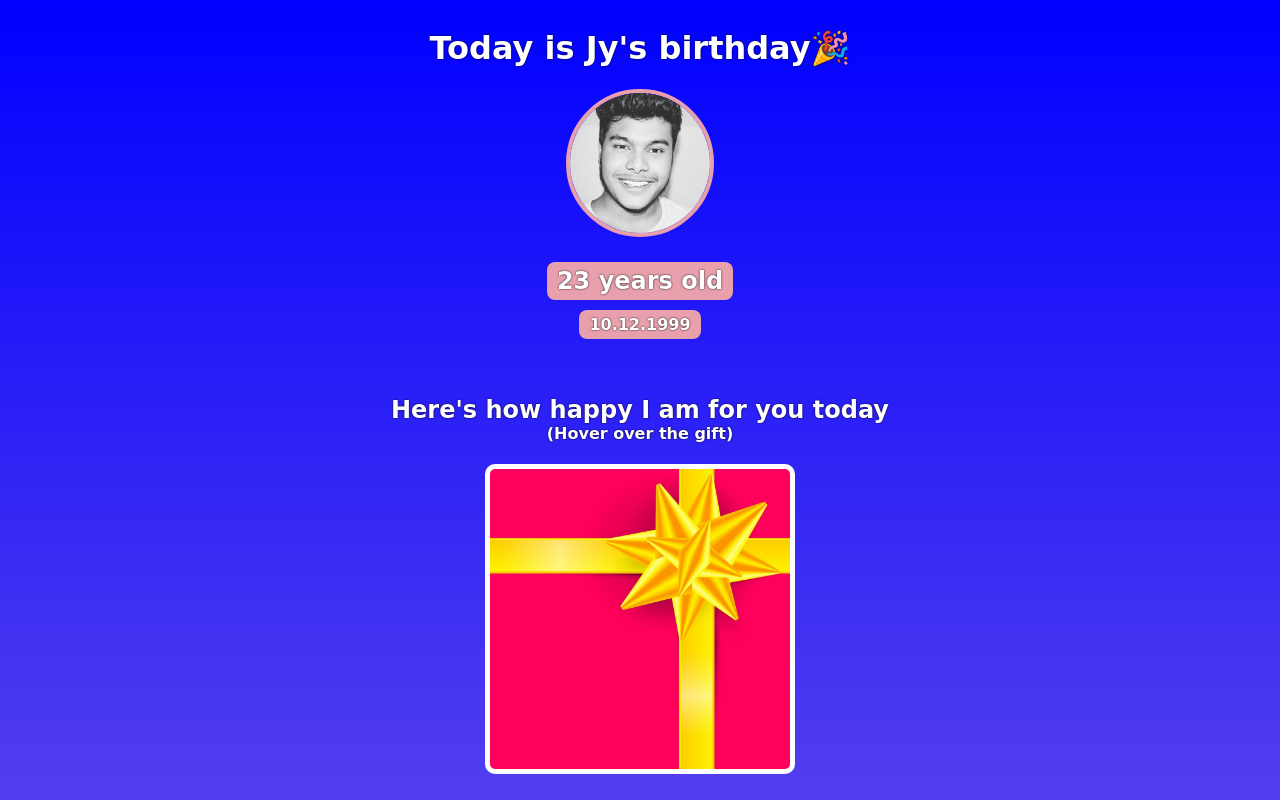
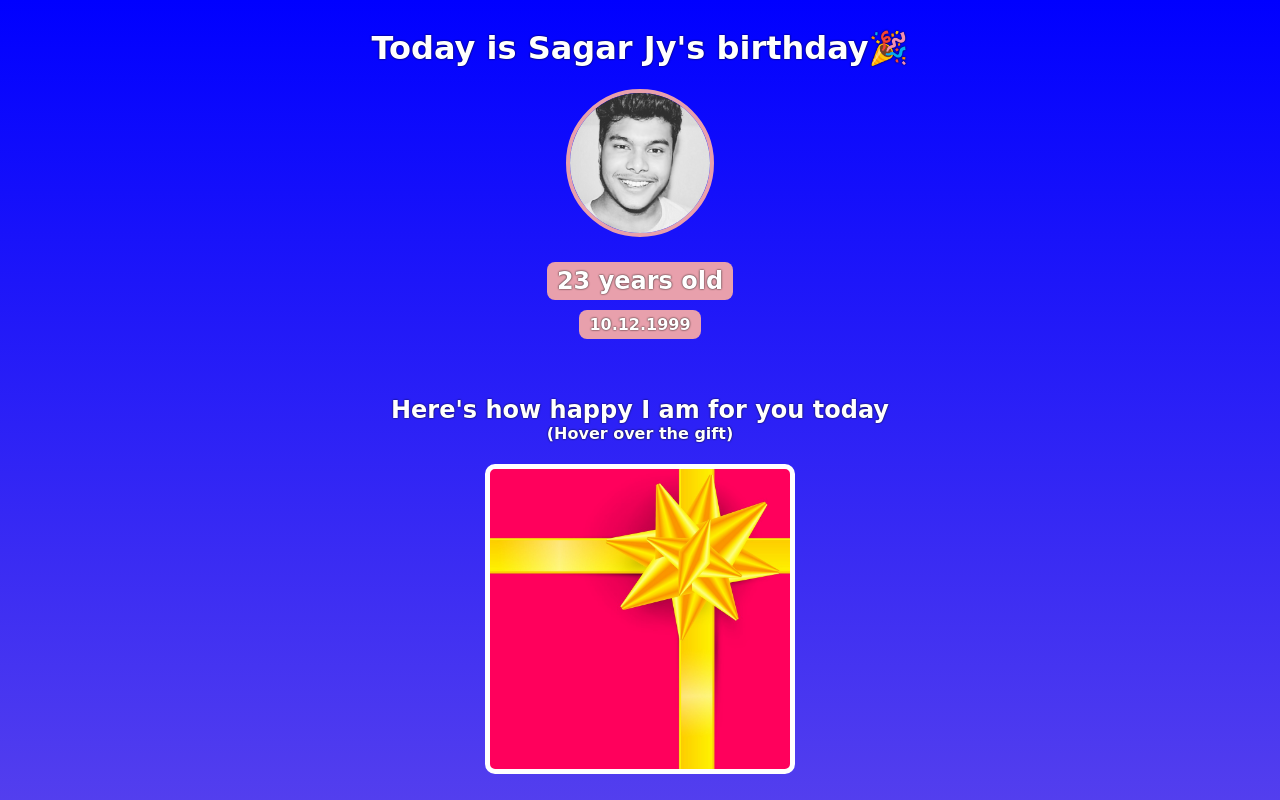
Before and after one commit to JySagar/b_day-gift-site, a plain HTML site: page index.html in a window 1280 px wide. Shown: the top 800 px of the page. Drawn offline with Linux system fonts and the light colour scheme; a web font is replaced by a local one.

Commit message:
change the name to SagarJy

```diff
--- a/index.html
+++ b/index.html
@@ -17,7 +17,7 @@
 
         <div class="div1">
 
-            <h1>Today is Jy's birthday🎉</h1>
+            <h1>Today is Sagar Jy's birthday🎉</h1>
 
             <img id="meIcon" src="image.png" alt="Jy Photo!">
 
```
